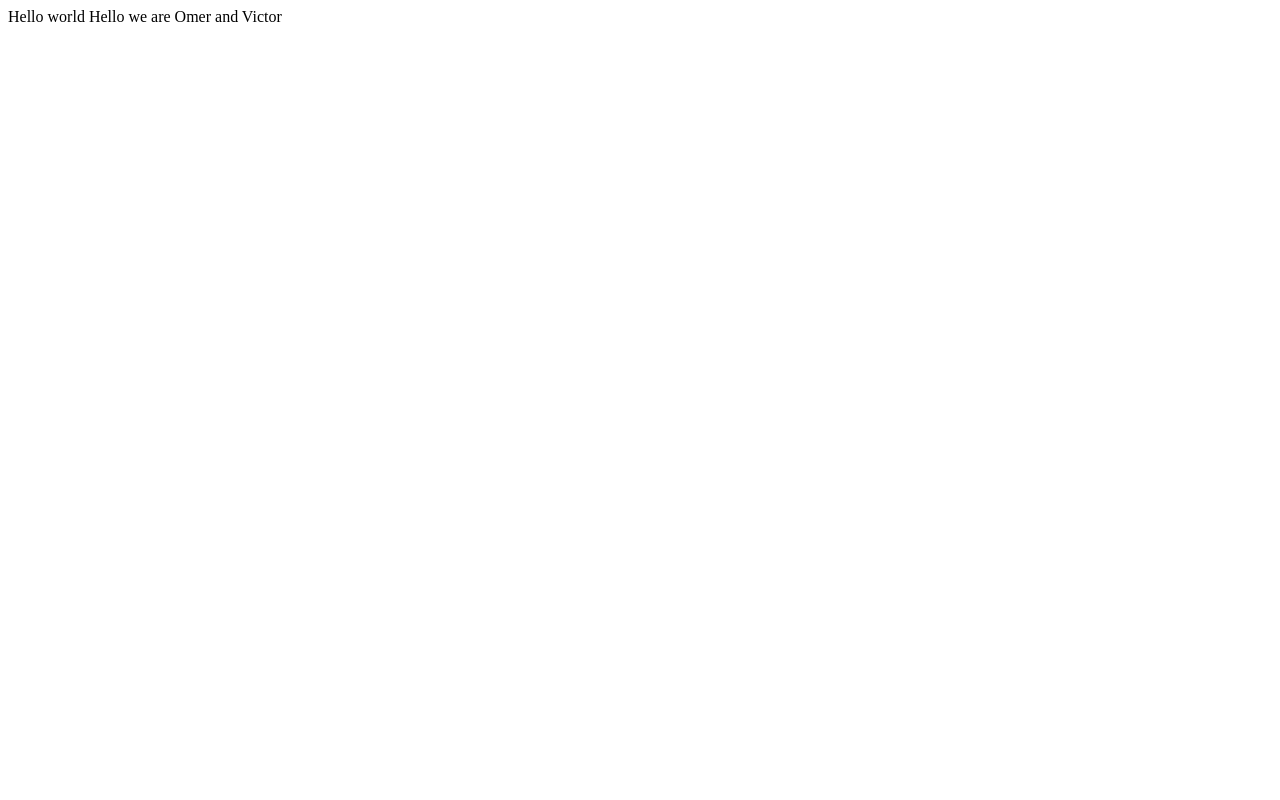
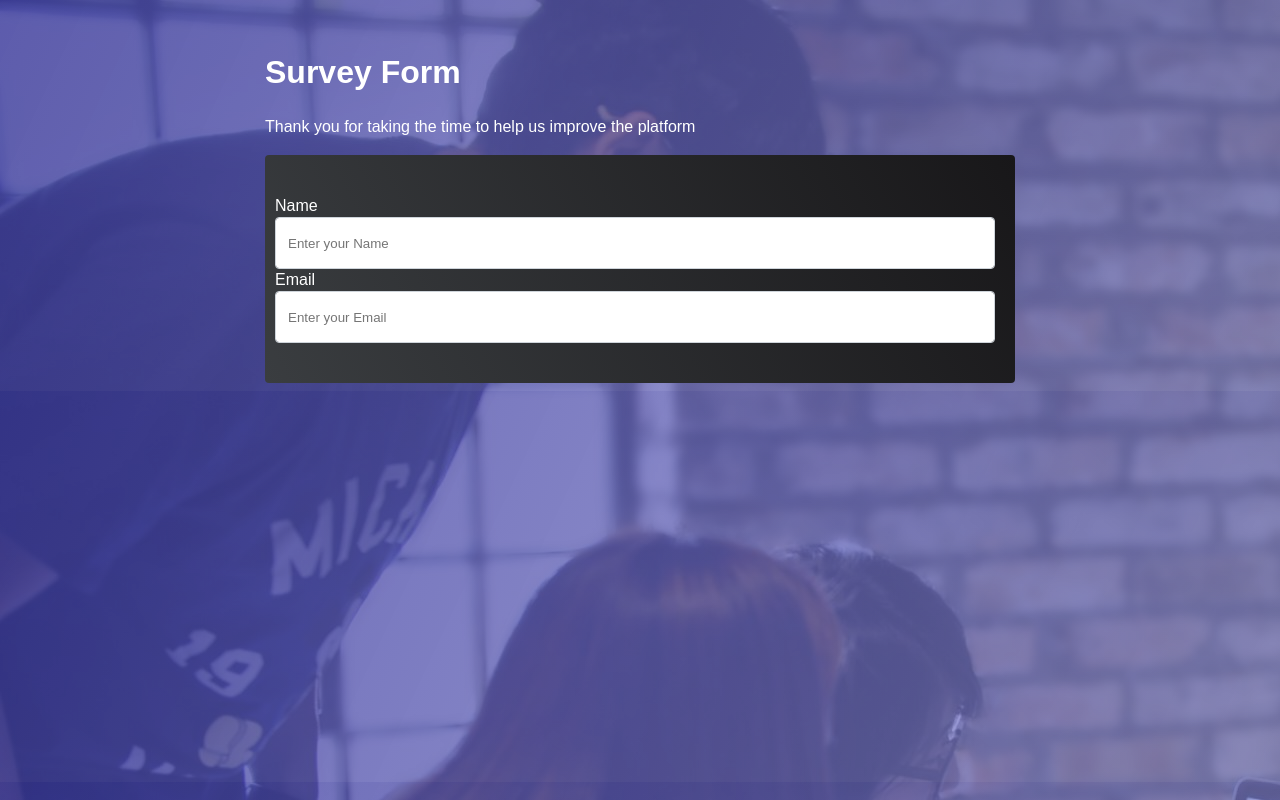
Before and after one commit to victoromor/survey_form, a plain HTML site: page index.html in a window 1280 px wide. Drawn offline with Linux system fonts and the light colour scheme.

Commit message:
Added css and image

```diff
--- a/css/style.css
+++ b/css/style.css
@@ -0,0 +1,36 @@
+body {
+    background-image: linear-gradient( 115deg, rgba(58, 58, 158, 0.8),
+     rgba(136, 136, 206, 0.7) ),
+     url('../images/survey-form-background.jpeg');
+    font-family: 'Poppins', sans-serif;
+    font-size: 1rem;
+    font-weight: 400;
+    line-height: 1.4;
+    color: #fff;
+}
+
+.container {
+    max-width: 750px;
+    width: 100%;
+    margin: 3.125rem auto 0 auto;
+    box-sizing: border-box;
+}
+
+#survey-form {
+    background-image: linear-gradient(62deg, #3a3d40 0%, #181719 100%);
+    padding: 2.5rem 0.625rem;
+    border-radius: 0.25rem;
+}
+.form-input{
+    display: block;
+    width: 95%;
+    height: 2.375rem;
+    padding: 0.375rem 0.75rem;
+    color: #495057;
+    background-color: #fff ;
+    background-clip: padding-box;
+    border: 1px solid #ced4da;
+    border-radius: 0.25rem;
+    transition: border-color 0.15s ease-in-out, box-shadow 0.15s ease-in-out;
+
+}
--- a/index.html
+++ b/index.html
@@ -2,27 +2,26 @@
 <html lang="en">
   <head>
     <meta charset="UTF-8">
-    <title>Fork Me! FCC: Test Suite Template</title>
+    <title>Survey Form</title>
     <link rel="stylesheet" href="css/style.css">
   </head>
 
   <body>
     <script src="https://cdn.freecodecamp.org/testable-projects-fcc/v1/bundle.js"></script>
 
-    <!--
+   <div class="container">
+    <h1 id="title">Survey Form</h1>
+    <p id="description">Thank you for taking the time to help us improve the platform</p>
 
-    Hello Camper!
+    <form id="survey-form" action="" method="post">
+      <label>Name</label>
+      <input class="form-input" id="name" name="name" type="text" placeholder="Enter your Name"/>
+      <label>Email</label>
+      <input class="form-input" id="email" name="email" type="email" placeholder="Enter your Email"/>
+    </form>
 
-    For now, the test suite only works in Chrome!
-    Please read the README below in the JS Editor before beginning.
-    Feel free to delete this message once you have read it.
-    Good luck and Happy Coding!
+   </div>
 
-    - The freeCodeCamp Team
-
-    -->
-    Hello world
-    Hello we are Omer and Victor
     <script  src="js/index.js"></script>
   </body>
 </html>
```
Also changed, not shown: images/survey-form-background.jpeg (added).
